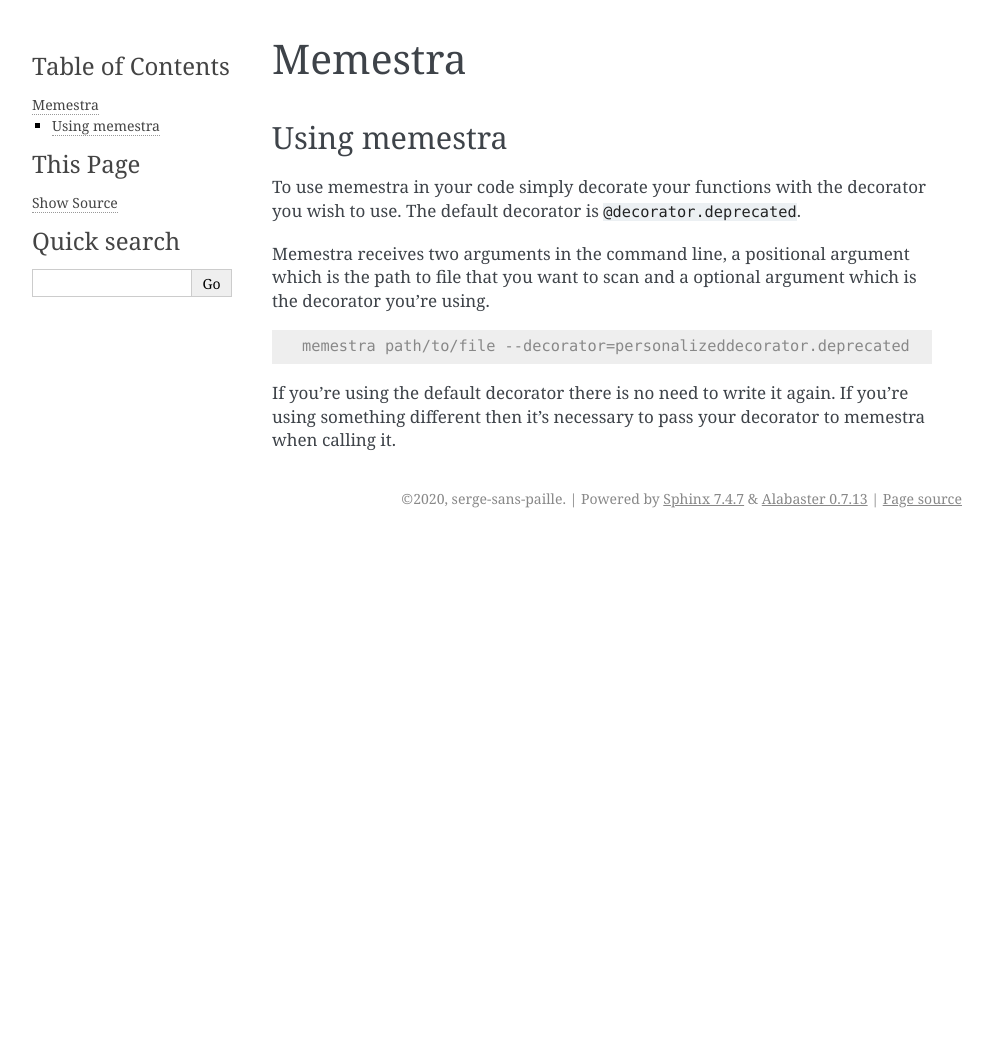
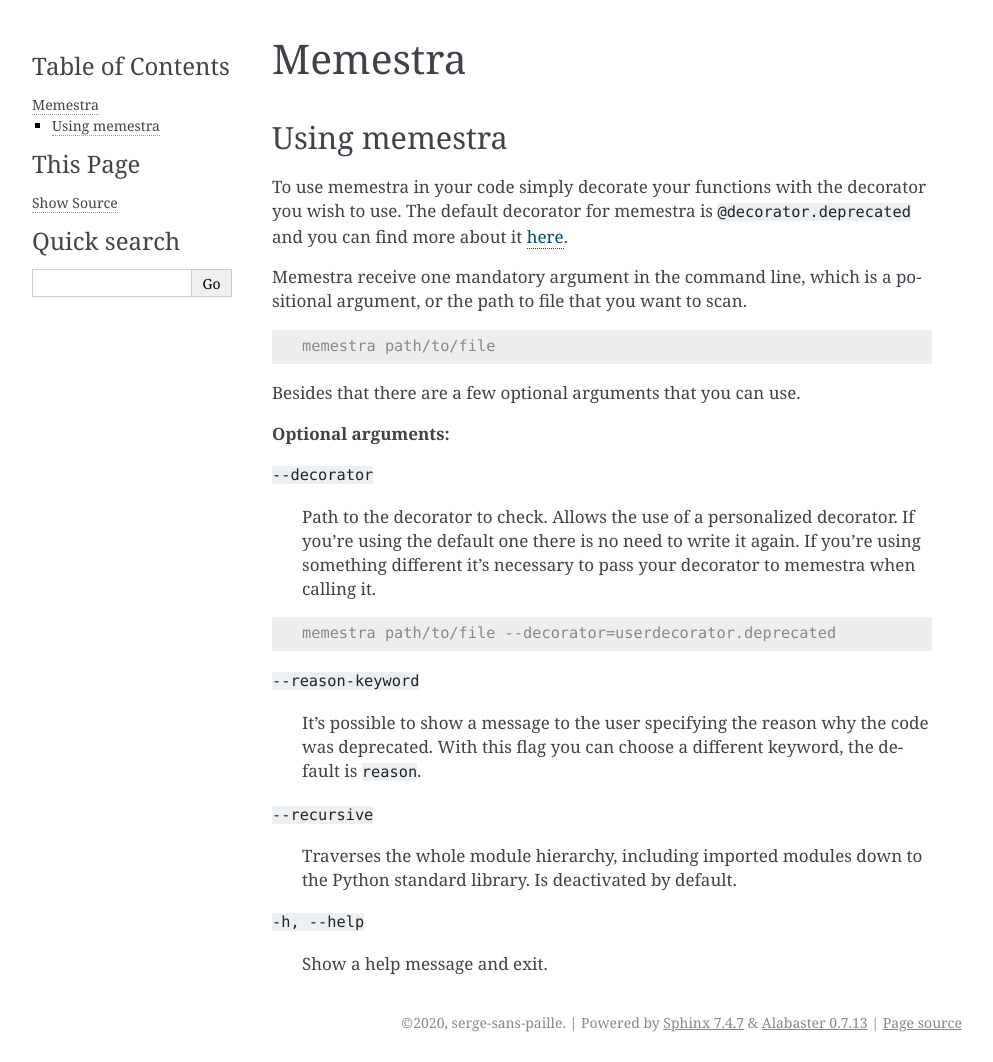
Before and after one commit to QuantStack/memestra, a Sphinx documentation site: the page built from docs/memestra.rst, in a window 1280 px wide. Shown: the whole page, without its empty margins (148-1141 px from the left). Built offline with Sphinx 7.4.7, drawn with Linux system fonts in a browser that asks for light colours; the version number is read from the project's files by our own code; before the commit the page ends 900 px from its top, so only the background shows below that.

Commit message:
Add new info to the docs

```diff
--- a/docs/memestra-cache.rst
+++ b/docs/memestra-cache.rst
@@ -29,6 +29,7 @@
 
 
 **Optional arguments:**
+
   ``-h, --help``
 
   Show this help message and exit
--- a/docs/memestra.rst
+++ b/docs/memestra.rst
@@ -10,12 +10,37 @@
 Using memestra
 --------------
 
-To use memestra in your code simply decorate your functions with the decorator you wish to use. The default decorator is ``@decorator.deprecated``.
+To use memestra in your code simply decorate your functions with the decorator you wish to use. The default decorator for memestra is ``@decorator.deprecated`` and you can find more about it here_.
 
-Memestra receives two arguments in the command line, a positional argument which is the path to file that you want to scan and a optional argument which is the decorator you're using.
+Memestra receive one mandatory argument in the command line, which is a positional argument, or the path to file that you want to scan.
 
 .. code-block:: console
 
-    memestra path/to/file --decorator=personalizeddecorator.deprecated
+    memestra path/to/file
 
-If you're using the default decorator there is no need to write it again. If you're using something different then it's necessary to pass your decorator to memestra when calling it.
+Besides that there are a few optional arguments that you can use.
+
+**Optional arguments:**
+
+``--decorator``
+
+  Path to the decorator to check. Allows the use of a personalized decorator.
+  If you're using the default one there is no need to write it again. If you're using something different it's necessary to pass your decorator to memestra when calling it.
+
+.. code-block:: console
+
+    memestra path/to/file --decorator=userdecorator.deprecated
+
+``--reason-keyword``
+
+  It's possible to show a message to the user specifying the reason why the code was deprecated. With this flag you can choose a different keyword, the default is ``reason``.
+
+``--recursive``
+
+  Traverses the whole module hierarchy, including imported modules down to the Python standard library. Is deactivated by default.
+
+``-h, --help``
+
+  Show a help message and exit.
+
+.. _here: https://github.com/vilic/deprecated-decorator
```
Also changed, not shown: docs/index.rst (+0 -7 lines).
